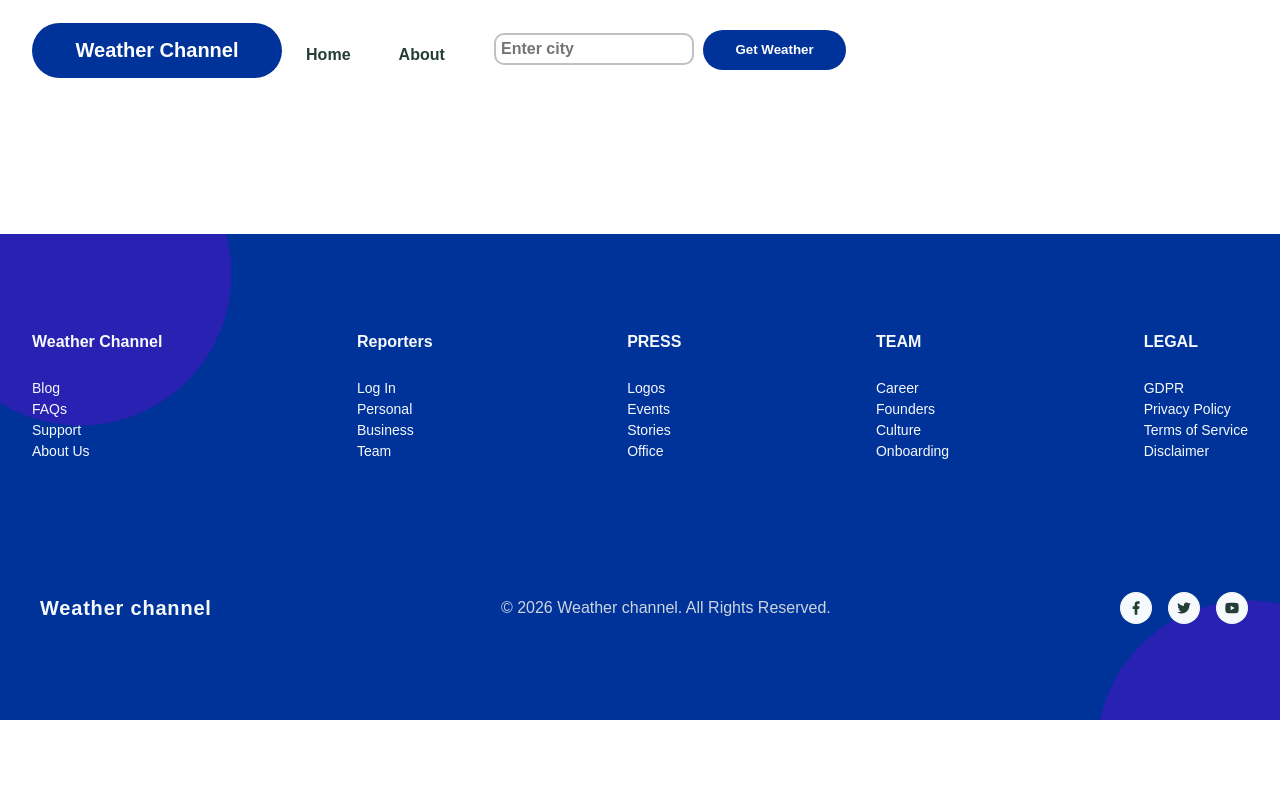
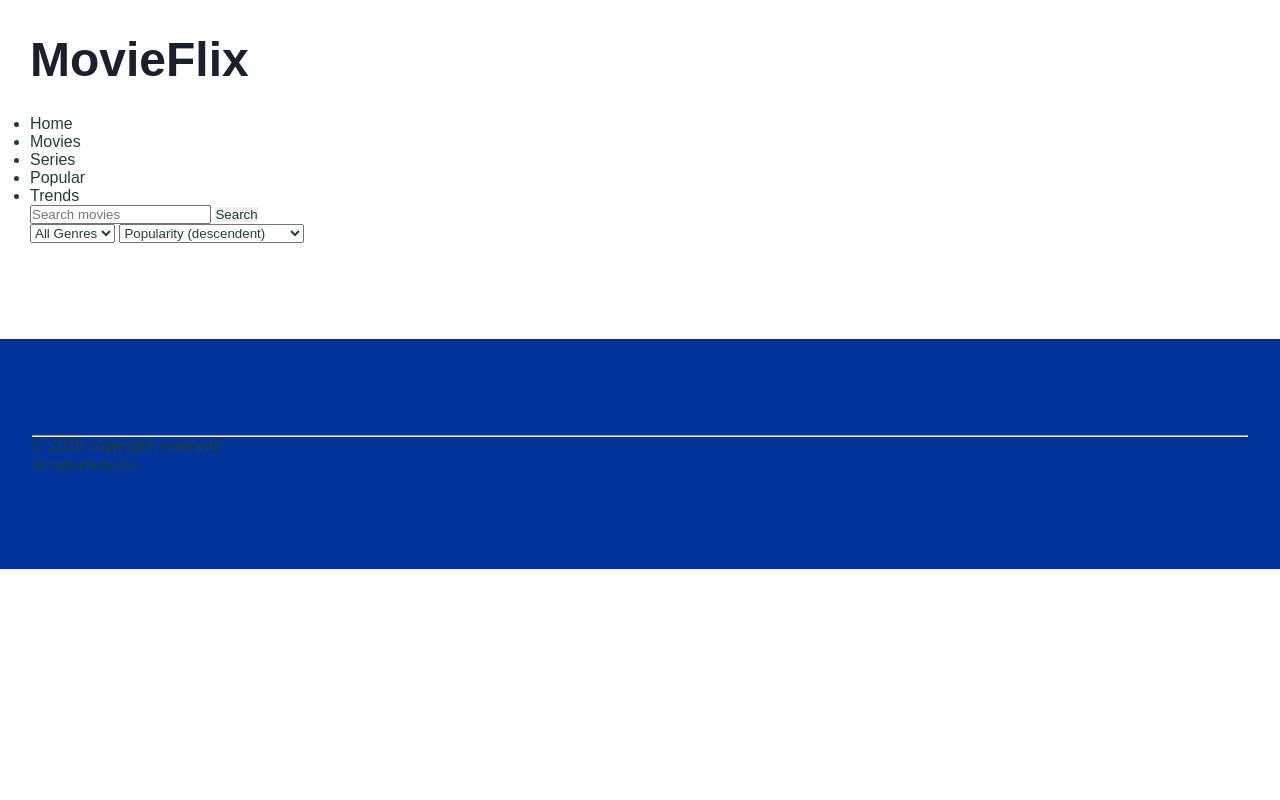
Before and after one commit to RonnieKi/EFS-API-project, a plain HTML site: page index.html in a window 1280 px wide. Drawn offline with Linux system fonts and the light colour scheme; a web font is replaced by a local one.

Commit message:
Update index.html

```diff
--- a/index.html
+++ b/index.html
@@ -3,123 +3,64 @@
 <head>
   <meta charset="UTF-8">
   <meta name="viewport" content="width=device-width, initial-scale=1.0">
-    <title>Document</title>
   <link rel="stylesheet" href="styles.css">
+  <style>@import url('https://fonts.googleapis.com/css2?family=Open+Sans:wght@300&display=swap');</style>
+  <link rel="preconnect" href="https://fonts.googleapis.com">
+  <link rel="preconnect" href="https://fonts.gstatic.com" crossorigin>
+  <link href="https://fonts.googleapis.com/css2?family=Dela+Gothic+One&display=swap" rel="stylesheet">
+  <link rel="shortcut icon" href="./movie.png" type="image/x-icon">
+  <title>MovieFlix</title>
 </head>
 <body>
-        <section>
-        <nav>
-        <div class="row nav__row">
-         <div class="nav__logo">
-        <div class="logo-container">
-            <span class="logo-letter">Weather Channel</span>
-        </div>
-
-        <div class="nav__links">
-        <a href="#" class="nav__link">Home</a>
-        <a href="#" class="nav__link ">About</a>
-        <form class="weatherForm" action="">
-        <input type="text" class="cityInput" placeholder="Enter city">
-        <button type="submit" class="nav__link--primary">Get Weather</button>
-            </form>
-
-        </div>
-
-        </div>
-
-        </nav>
   <header>
-        <div class="container">
-            <div class="row">
-          <div class="header__description">
-
-        <div class="card" style="display: none;"> </div>
-
-
-        </div>
-    </header>
-      </section>
-            <footer>
-      <svg viewBox="0 0 600 600" class="footer__blob--1">
-        <g transform="translate(300,300)">
-          <path d="M153.6,-239C199.1,-209.8,236,-167.2,258.4,-118C280.9,-68.9,288.9,-13.1,281.2,40.4C273.5,93.9,250.1,145.2,214.7,186.1C179.3,226.9,131.9,257.4,80,272.6C28.2,287.8,-28.2,287.8,-80,272.6C-131.9,257.4,-179.3,226.9,-214.7,186.1C-250.1,145.2,-273.5,93.9,-281.2,40.4C-288.9,-13.1,-280.9,-68.9,-258.4,-118C-236,-167.2,-199.1,-209.8,-153.6,-239C-108.1,-268.3,-54.1,-284.1,0,-284.1C54.1,-284.1,108.1,-268.3,153.6,-239Z" fill="rgba(80,17,204)"></path>
-        </g>
-      </svg>
-      <svg viewBox="0 0 600 600" class="footer__blob--2">
-        <g transform="translate(300,300)">
-          <path d="M153.6,-239C199.1,-209.8,236,-167.2,258.4,-118C280.9,-68.9,288.9,-13.1,281.2,40.4C273.5,93.9,250.1,145.2,214.7,186.1C179.3,226.9,131.9,257.4,80,272.6C28.2,287.8,-28.2,287.8,-80,272.6C-131.9,257.4,-179.3,226.9,-214.7,186.1C-250.1,145.2,-273.5,93.9,-281.2,40.4C-288.9,-13.1,-280.9,-68.9,-258.4,-118C-236,-167.2,-199.1,-209.8,-153.6,-239C-108.1,-268.3,-54.1,-284.1,0,-284.1C54.1,-284.1,108.1,-268.3,153.6,-239Z" fill="rgba(80,17,204)"></path>
-        </g>
-      </svg>
-      <div class="row footer__row">
-        <div class="footer__columns">
-          <div class="footer__column">
-            <div class="footer__column--title">Weather Channel</div>
-            <a class="footer__column--link">Blog</a>
-            <a class="footer__column--link">FAQs</a>
-            <a class="footer__column--link">Support</a>
-            <a class="footer__column--link">About Us</a>
-          </div>
-          <div class="footer__column">
-            <div class="footer__column--title">Reporters</div>
-            <a class="footer__column--link">Log In</a>
-            <a class="footer__column--link">Personal</a>
-            <a class="footer__column--link">Business</a>
-            <a class="footer__column--link">Team</a>
-          </div>
-          <div class="footer__column">
-            <div class="footer__column--title">PRESS</div>
-            <a class="footer__column--link">Logos</a>
-            <a class="footer__column--link">Events</a>
-            <a class="footer__column--link">Stories</a>
-            <a class="footer__column--link">Office</a>
-          </div>
-          <div class="footer__column">
-            <div class="footer__column--title">TEAM</div>
-            <a class="footer__column--link">Career</a>
-            <a class="footer__column--link">Founders</a>
-            <a class="footer__column--link">Culture</a>
-            <a class="footer__column--link">Onboarding</a>
-          </div>
-          <div class="footer__column">
-            <div class="footer__column--title">LEGAL</div>
-            <a class="footer__column--link">GDPR</a>
-            <a class="footer__column--link">Privacy Policy</a>
-            <a class="footer__column--link">Terms of Service</a>
-            <a class="footer__column--link">Disclaimer</a>
-          </div>
-        </div>
-        <div class="footer__divider"></div>
-        <div class="footer__bottom">
-          <div class="footer__logo">
-            <h5 class="footer__logo--text">Weather channel</h5>
-          </div>
-          <div class="footer__copyright">
-            © 2026 Weather channel. All Rights Reserved.
-          </div>
-          <div class="footer__socials">
-            <a class="footer__social--link">
-              <svg fill="currentColor" viewBox="0 0 24 24">
-                <path d="M14 13.5h2.5l1-4H14v-2c0-1.03 0-2 2-2h1.5V2.14c-.326-.043-1.557-.14-2.857-.14C11.928 2 10 3.657 10 6.7v2.8H7v4h3V22h4v-8.5z"></path>
-              </svg>
-            </a>
-            <a class="footer__social--link">
-              <svg fill="currentColor" viewBox="0 0 24 24">
-                <path d="M22.162 5.656a8.384 8.384 0 01-2.402.658A4.196 4.196 0 0021.6 4c-.82.488-1.719.83-2.656 1.015a4.182 4.182 0 00-7.126 3.814 11.874 11.874 0 01-8.62-4.37 4.168 4.168 0 00-.566 2.103c0 1.45.738 2.731 1.86 3.481a4.168 4.168 0 01-1.894-.523v.052a4.185 4.185 0 003.355 4.101 4.21 4.21 0 01-1.89.072A4.185 4.185 0 007.97 16.65a8.394 8.394 0 01-6.191 1.732 11.83 11.83 0 006.41 1.88c7.693 0 11.9-6.373 11.9-11.9 0-.18-.005-.362-.013-.54a8.496 8.496 0 002.087-2.165z"></path>
-              </svg>
-            </a>
-            <a class="footer__social--link">
-              <svg fill="currentColor" viewBox="0 0 24 24">
-                <path d="M21.543 6.498C22 8.28 22 12 22 12s0 3.72-.457 5.502c-.254.985-.997 1.76-1.938 2.022C17.896 20 12 20 12 20s-5.893 0-7.605-.476c-.945-.266-1.687-1.04-1.938-2.022C2 15.72 2 12 2 12s0-3.72.457-5.502c.254-.985.997-1.76 1.938-2.022C6.107 4 12 4 12 4s5.896 0 7.605.476c.945.266 1.687 1.04 1.938 2.022zM10 15.5l6-3.5-6-3.5v7z"></path>
-              </svg>
-            </a>
+    <div class="navbar">
+        <div class="navbar-container">
+    <h1 class="logo">MovieFlix</h1>
+    <div class="menu-container">
+        <ul class="menu-list">
+            <li class="menu-item"><a href="#">Home</a></li>
+            <li class="menu-item"><a href="">Movies</a></li>
+            <li class="menu-item"><a href="">Series</a></li>
+            <li class="menu-item"><a href="">Popular</a></li>
+            <li class="menu-item"><a href="">Trends</a></li>
+        </ul>
     </div>
     </div>
     </div>
+    <div class="search-bar">
+      <input type="text" id="search" placeholder="Search movies">
+      <button id="search-button">Search</button>
+    </div>
+    <div class="filter-sort">
+      <select id="genre-filter">
+        <option value="">All Genres</option>
+        <option value="28">Action</option>
+        <option value="35">Comedy</option>
+        <option value="18">Drama</option>
+      </select>
+      <select id="sort-by">
+        <option value="popularity.desc">Popularity (descendent)</option>
+        <option value="vote_average.desc">Rating (descendent)</option>
+        <option value="release_date.desc">Release Date (descendent)</option>
+      </select>
+    </div>
+
+  </header>
+  <main>
+    <div class="movie-list" id="movie-list"></div>
+
+    <div class="modal" id="movie-modal">
+      <div class="modal-content">
+        <div id="modal-content"></div>
+      </div>
+    </div>
+  </main>
+
+  <footer>
+        <hr>
+        &copy; 2026 copyright reserved <br>
+        <small>rkina@umich.edu</small>
   </footer>
-
-
-
   <script src="index.js"></script>
-
 </body>
 </html>
```
Lines whose indentation alone changed are shown as unchanged.
